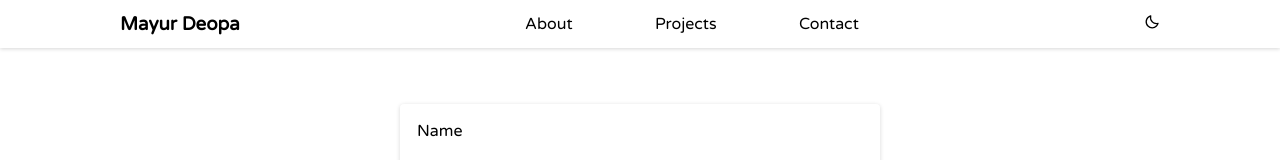
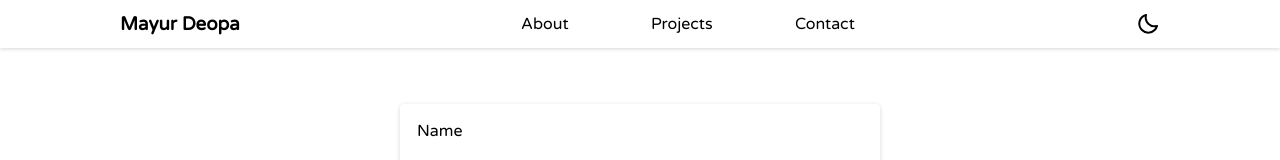
Before and after one commit to MayurDeopa/portfolio, a Next.js app: page /contact in a window 1280 px wide. Shown: the top 160 px of the page. Built offline with nearby package versions, Linux system fonts and the light colour scheme.

Commit message:
fixed css transitions

```diff
--- a/components/DarkModeBtn.js
+++ b/components/DarkModeBtn.js
@@ -10,8 +10,13 @@ const DarkModeBtn =()=>{
         toggleTheme(param)
     }
     return (
-        <div onClick={()=>toggle(!darkMode)}>
-            <BiMoon/>
+        <div onClick={()=>toggle(!darkMode)} style={{
+            fontSize:"24px",
+            display:"flex",
+            justifyContent:"center",
+            alignItems:"center"
+        }}>
+            {darkMode?<BiSun/>:<BiMoon/>}
         </div>
     )
 }
--- a/styles/Navbar.module.css
+++ b/styles/Navbar.module.css
@@ -12,7 +12,6 @@
     color: var(--complementary-color);
     box-shadow: rgba(0, 0, 0, 0.16) 0px 1px 4px;
     z-index: 100;
-    transition: 0.4s ease-in-out;
 }
 
 .navbar{
@@ -48,7 +47,6 @@
     z-index: 5;
     background-color: inherit;
     color: inherit;
-    transition: 0.2s ease-in-out;
 }
 
 .nav_ul li{
```
